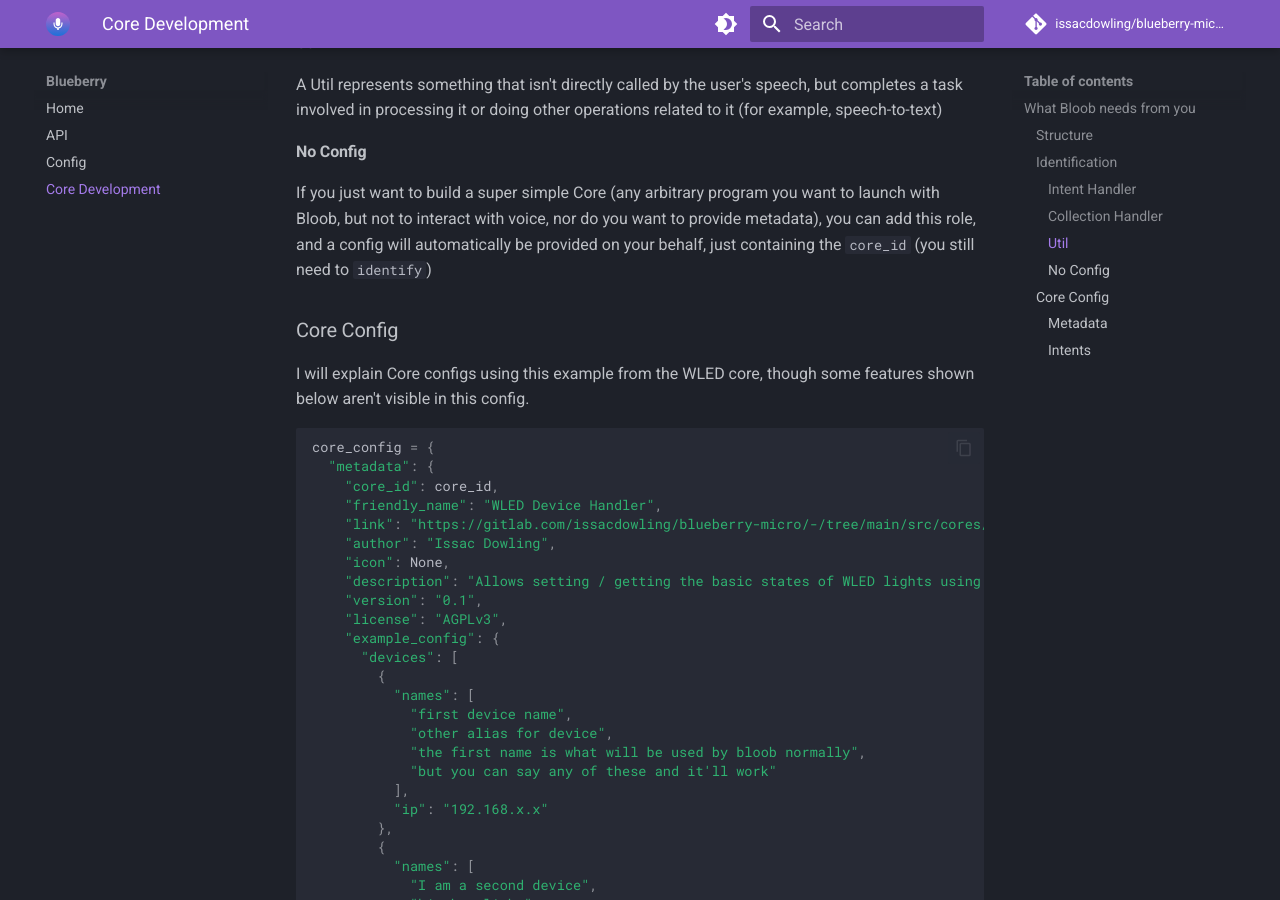
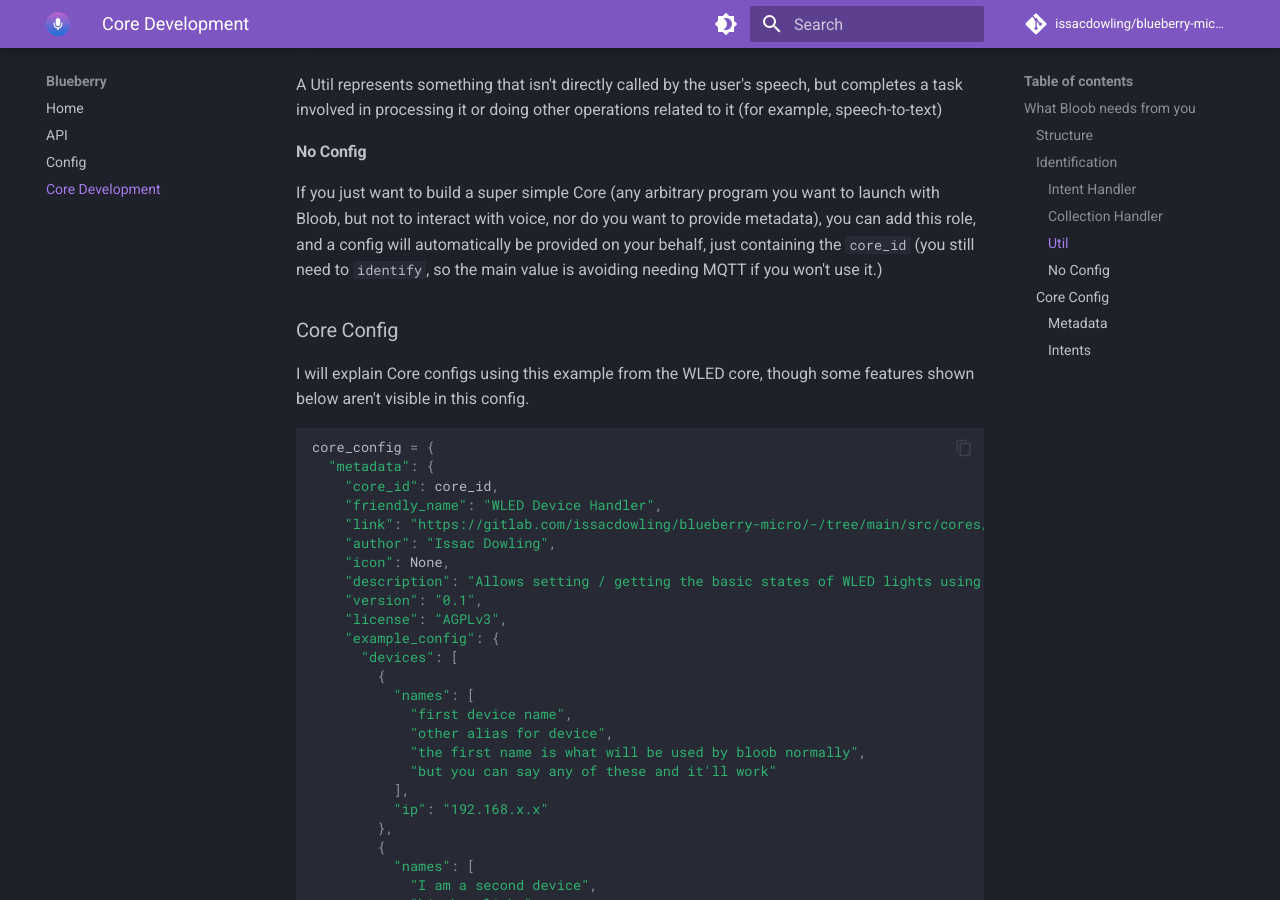
Before and after one commit to issacdowling/Blueberry-Micro, an MkDocs documentation site: the page built from docs/core_development.md, in a window 1280 px wide and 900 px high, scrolled down 1255 px. Built offline with MkDocs 1.6.1 and Material for MkDocs 9.7.7, drawn with Linux system fonts in a browser that asks for light colours; plug-ins that fetch from the network failed and are left out; comment, search, counter and statistics services are not loaded.

Commit message:
Explain more about the point of no_config

```diff
--- a/docs/core_development.md
+++ b/docs/core_development.md
@@ -38,7 +38,7 @@
 A Util represents something that isn't directly called by the user's speech, but completes a task involved in processing it or doing other operations related to it (for example, speech-to-text)
 
 #### No Config
-If you just want to build a super simple Core (any arbitrary program you want to launch with Bloob, but not to interact with voice, nor do you want to provide metadata), you can add this role, and a config will automatically be provided on your behalf, just containing the `core_id` (you still need to `identify`)
+If you just want to build a super simple Core (any arbitrary program you want to launch with Bloob, but not to interact with voice, nor do you want to provide metadata), you can add this role, and a config will automatically be provided on your behalf, just containing the `core_id` (you still need to `identify`, so the main value is avoiding needing MQTT if you won't use it.)
 
 ### Core Config
 
```
